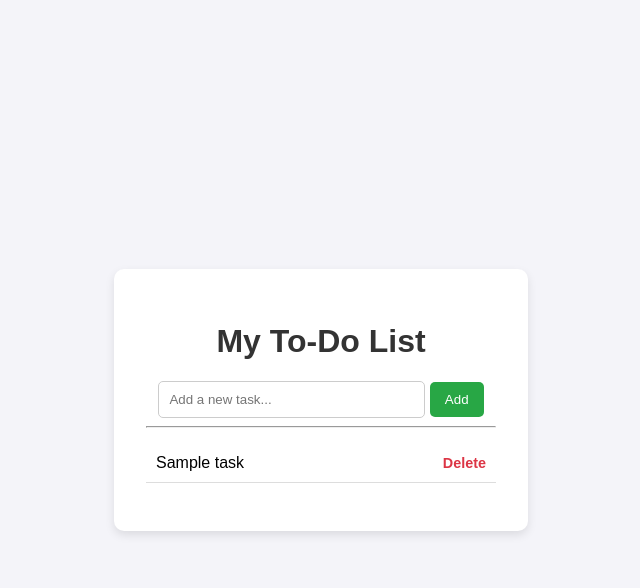
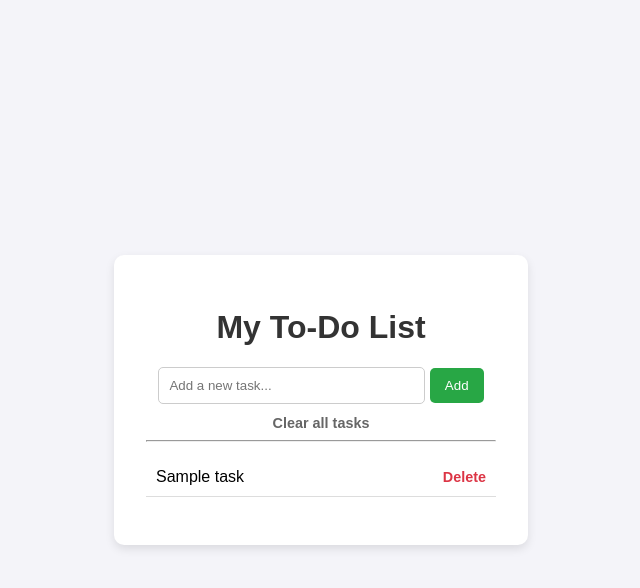
Before and after one commit to Mabel55/my-first-flask-app, a Flask app: page / in a window 1280 px wide. Shown: the top 588 px of the page, without its empty margins (319-959 px from the left). Run offline with Flask 3, Linux system fonts and the light colour scheme; tables that the repository leaves empty hold one stand-in row (values such as "Sample post").

Commit message:
Added clear all button

```diff
--- a/app.py
+++ b/app.py
@@ -45,6 +45,13 @@ def delete(id):
     except:
         return 'There was a problem delecting that task'
 
+@app.route('/clear')
+def clear():
+    # This commanddelete every single row in the debase
+    db.session.query(Task).delete()
+    db.session.commit()
+    return redirect('/')
+
 
 if __name__ == '__main__':
-    app.run(debug=True)
+    app.run(debug=True, host='0.0.0.0')
--- a/templates/index.html
+++ b/templates/index.html
@@ -15,6 +15,9 @@
             <input type="text" name="task_input" placeholder="Add a new task..." required>
             <input type="submit" value="Add">
         </form>
+        <div style="margin-top: 10px">
+            <a href="/clear" style="color: #666; font-size: o.8rem;">Clear all tasks</a>
+        </div>
 
         <hr>
 
```
